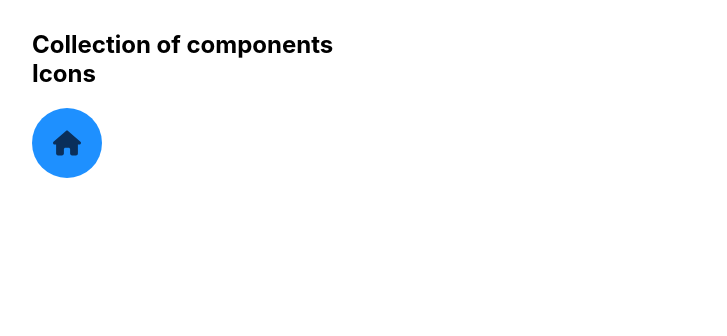
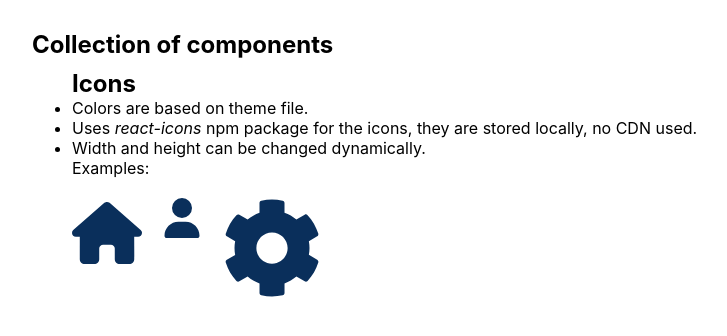
Before and after one commit to Mikael-Kolehmainen/component-libraries, a React (Vite) app in the folder react/: page / in a window 1280 px wide. Shown: the top 336 px of the page, without its empty margins (96-823 px from the left). Built offline with nearby package versions, Linux system fonts and the light colour scheme.

Commit message:
Icons examples

```diff
--- a/react/src/components/icon/icon.component.tsx
+++ b/react/src/components/icon/icon.component.tsx
@@ -1,14 +1,14 @@
-import { MouseEventHandler } from "react";
 import { IconContainer } from "./icon.styles";
 
 interface IconProps {
   IconComponent: React.FC;
-  onClick: MouseEventHandler;
+  width?: string
+  height?: string
 }
 
-const Icon = ({ IconComponent, onClick }: IconProps) => {
+const Icon = ({ IconComponent, width='70px', height='70px' }: IconProps) => {
   return (
-    <IconContainer onClick={onClick}>
+    <IconContainer $width={width} $height={height}>
       <IconComponent />
     </IconContainer>
   );
--- a/react/src/components/icon/icon.styles.tsx
+++ b/react/src/components/icon/icon.styles.tsx
@@ -1,20 +1,15 @@
 import styled from "styled-components";
 
-export const IconContainer = styled.div`
-  background-color: ${(props) => props.theme.secondaryColor};
-  width: 70px;
-  height: 70px;
-  border-radius: 50%;
-  position: relative;
+interface IconContainerProps {
+  $width: string;
+  $height: string;
+}
 
+export const IconContainer = styled.div<IconContainerProps>`
   svg {
     display: block;
-    width: 40%;
-    height: 40%;
-    position: absolute;
-    top: 50%;
-    left: 50%;
-    transform: translate(-50%, -50%);
+    width: ${(props) => props.$width};
+    height: ${(props) => props.$height};
     color: ${(props) => props.theme.primaryColor};
   }
 `;
--- a/react/src/index.css
+++ b/react/src/index.css
@@ -21,3 +21,7 @@ section {
   width: 80%;
   margin: 30px 10%;
 }
+
+article {
+  margin: 10px 40px;
+}
--- a/react/src/routes/home/home.component.tsx
+++ b/react/src/routes/home/home.component.tsx
@@ -1,5 +1,5 @@
-import { useEffect, useState } from "react";
-import { FaHouse } from "react-icons/fa6";
+import { FaCog } from "react-icons/fa";
+import { FaHouse, FaUser } from "react-icons/fa6";
 import Icon from "../../components/icon/icon.component";
 import { Container } from "./home.styles";
 
@@ -7,10 +7,20 @@ const Home = () => {
   return (
     <section>
       <h1>Collection of components</h1>
-      <h2>Icons</h2>
-      <Container>
-        <Icon IconComponent={FaHouse} iconPath="/icons/house-solid.svg" />
-      </Container>
+      <article>
+        <h2>Icons</h2>
+        <ul>
+          <li>Colors are based on theme file.</li>
+          <li>Uses <i>react-icons</i> npm package for the icons, they are stored locally, no CDN used.</li>
+          <li>Width and height can be changed dynamically.</li>
+        </ul>
+        <p>Examples:</p>
+        <Container>
+          <Icon IconComponent={FaHouse} />
+          <Icon IconComponent={FaUser} height="40px" width="40px" />
+          <Icon IconComponent={FaCog} height="100px" width="100px" />
+        </Container>
+      </article>
     </section>
   );
 };
```
